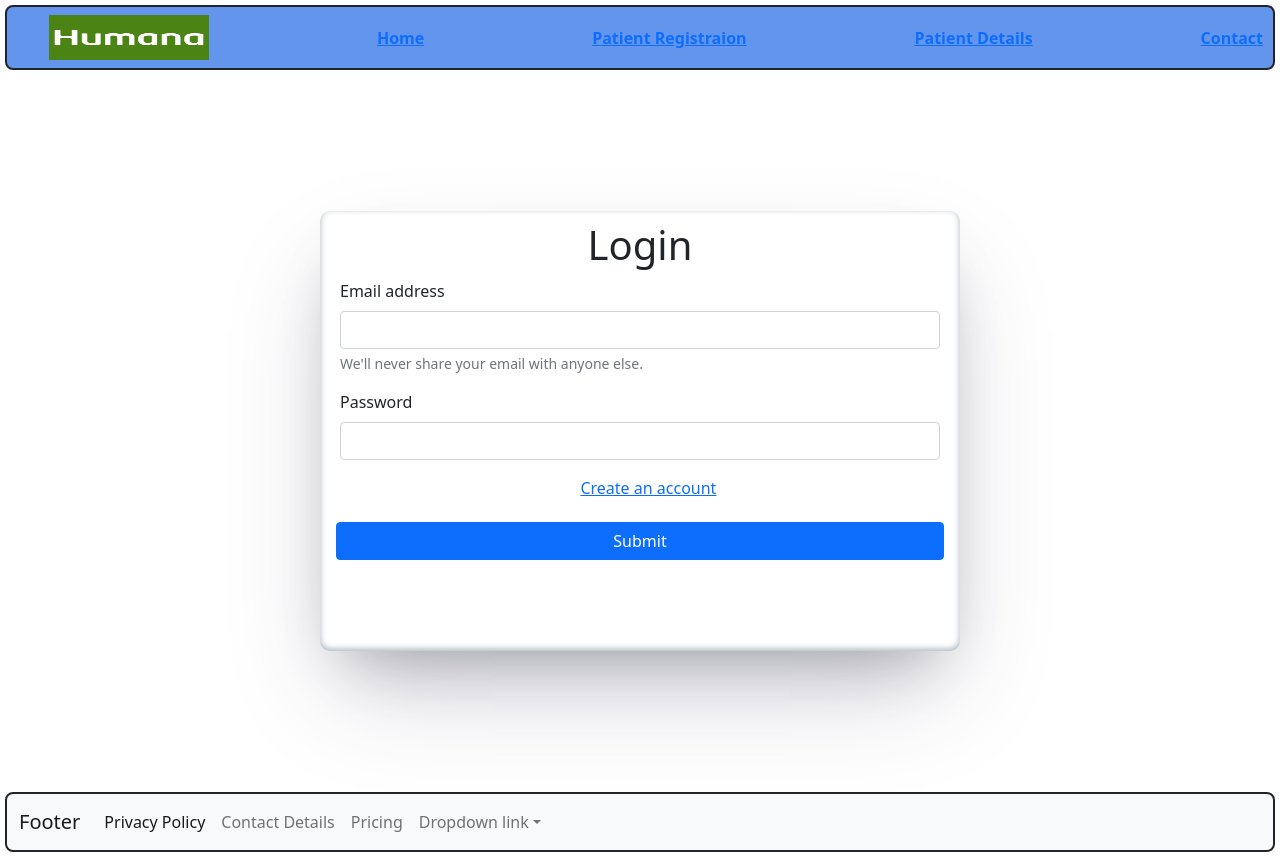
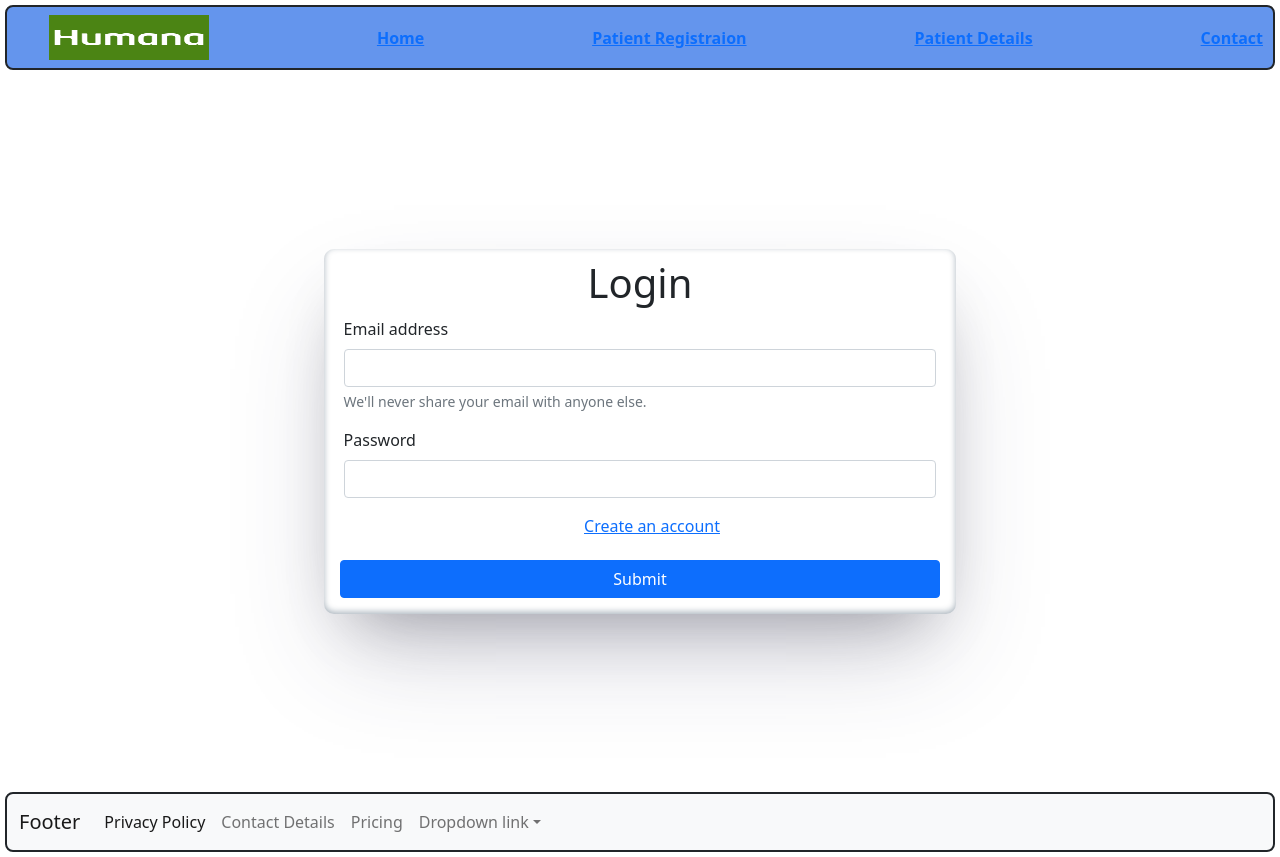
Before and after one commit to pratheesh-humana/next_js, a Next.js app: page / in a window 1280 px wide. Built offline with nearby package versions, Linux system fonts and the light colour scheme.

Commit message:
CSS and navigation changes

```diff
--- a/components/Signup.js
+++ b/components/Signup.js
@@ -35,7 +35,7 @@ const Signup = () => {
           action.resetForm();
           notify();
           setTimeout(() => {
-            router.push("/login");
+            router.push("/");
           }, 3000);
         } catch (error) {
           notifyError();
--- a/pages/patient/[pageNo].js
+++ b/pages/patient/[pageNo].js
@@ -1,5 +1,3 @@
-import Header from "@/components/Header";
-
 export const getStaticPaths = async () => {
   const res = await fetch("https://dummyjson.com/posts");
   const { posts } = await res.json();
@@ -32,7 +30,6 @@ const myData = ({ data }) => {
   const { id, title, body } = data;
   return (
     <>
-      <Header />
       <div className="container">
         <div key={id} className="cards_details">
           <h3 className="id_style">{id}</h3>
--- a/styles/globals.css
+++ b/styles/globals.css
@@ -206,8 +206,8 @@ a {
 }
 
 .form_signin{
-  height: 55vh;
-  width: 50vw;
+  height: fit-content;
+  width: fit-content;
   box-shadow: rgba(50, 50, 93, 0.25) 0px 50px 100px -20px, rgba(0, 0, 0, 0.3) 0px 30px 60px -30px, rgba(10, 37, 64, 0.35) 0px -2px 6px 0px inset;
   border-radius: 10px;
   padding: 10px;
```
